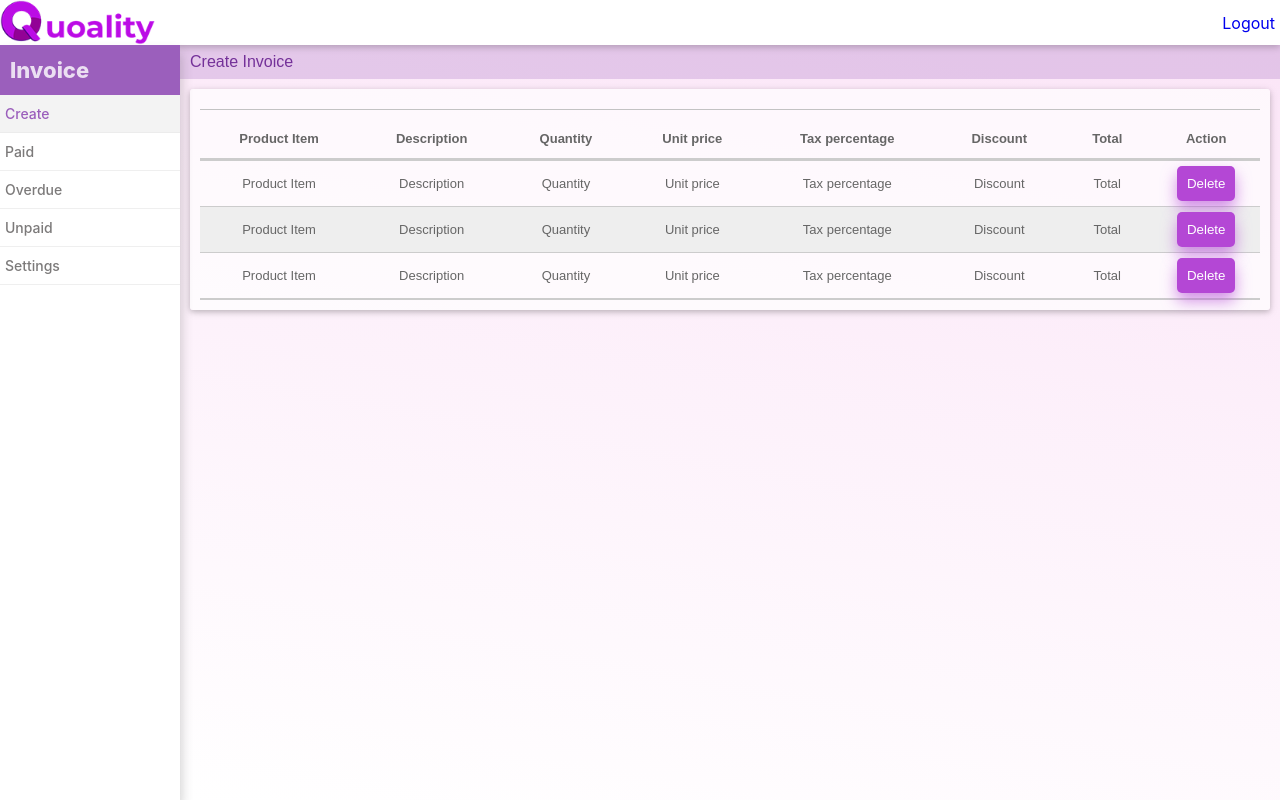
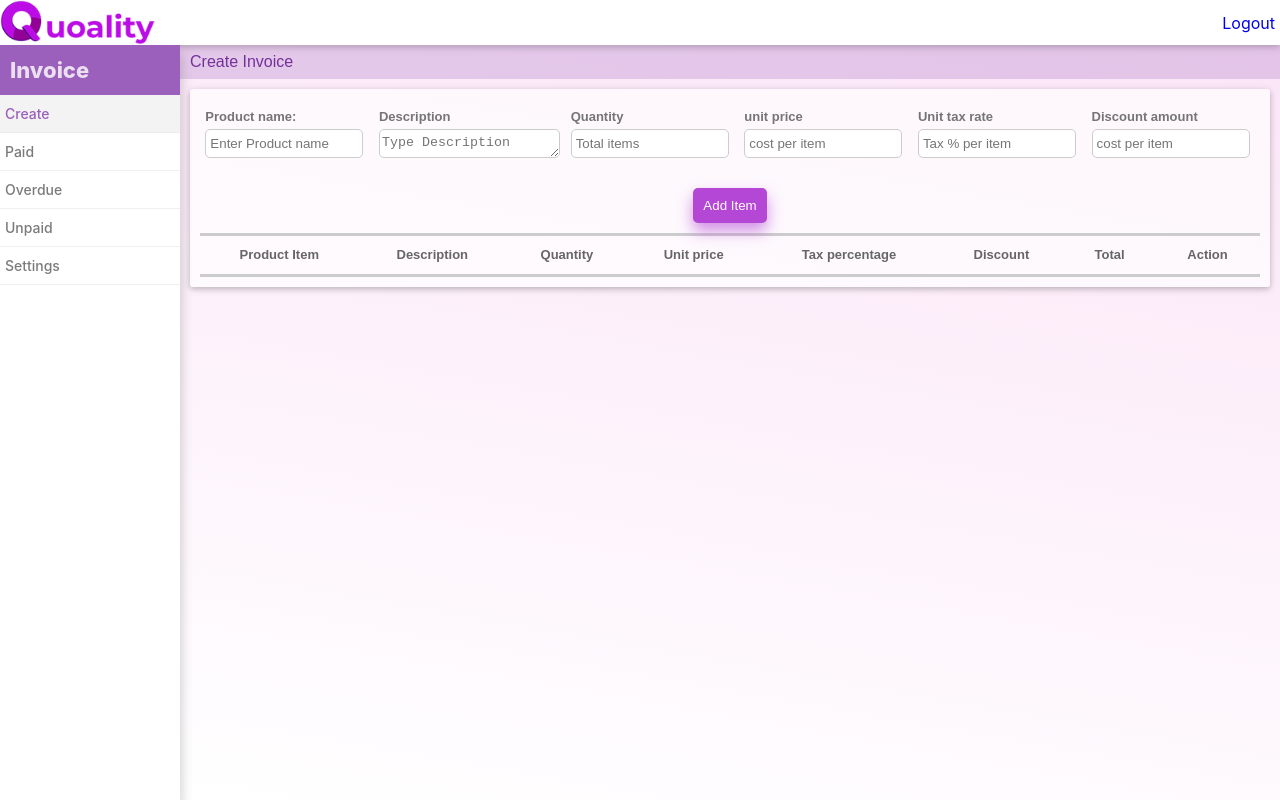
Before and after one commit to blessedjasonmwanza/quoality-invoice, a React (Create React App) app: page /new in a window 1280 px wide. Built offline with nearby package versions, Linux system fonts and the light colour scheme.

Commit message:
Add new item to state and show in table

```diff
--- a/src/assets/css/NewInvoice.css
+++ b/src/assets/css/NewInvoice.css
@@ -1,13 +1,38 @@
+.new-item-form {
+    display: flex;
+    justify-content: space-around;
+    flex-flow: row wrap;
+}
+.new-item-form label{
+    display: inline-flex;
+    flex-direction: column;
+    color: #757575;
+    font-size: 13px;
+    font-weight: 700;
+    margin-top: 10px;
+}
+
+.new-item-form label input,
+.new-item-form label textarea {
+    font-weight: 500;
+    transition: 0.6s;
+    border-radius: 5px;
+}
+.new-item-form label input:focus, .new-item-form label textarea:focus {
+    box-shadow: 0 0 0 3px rgba(180, 71, 213, 0.2);
+}
+
 .new-invoice-table {
     width:100%;
     margin:0 auto;
     clear:both;
     border-collapse:separate;
     border-spacing:0;
-    border-bottom: 1px solid rgb(204, 204, 204);
     color: rgb(102, 102, 102);
     font-size: 13px;
     line-height: 18.2px;
+    border-top: 3px solid rgb(204, 204, 204);
+    margin-top: 10px;
 }
 .new-invoice-table thead tr th {
     border-bottom: 3px solid rgb(204, 204, 204);
@@ -31,3 +56,26 @@
 .new-invoice-table tbody tr:hover{
     background-color: #dddcdc;
 }
+
+input, select {
+    line-height: 25px;
+    margin: 5px;
+    max-height: 26px;
+    padding-left: 4px;
+    min-width: 150px !important;
+    max-width: 150px;
+    margin-left: 0px;
+}
+
+input, select, textarea {
+    border: 1px solid #ccc;
+    outline: none;
+    border-radius: 2px;
+    color: #666;
+}
+textarea {
+    margin-top: 5px;
+    margin-bottom: -10px;
+    height: 20px;
+    padding-top: 5px;
+}
--- a/src/components/New.js
+++ b/src/components/New.js
@@ -1,12 +1,59 @@
-import React from 'react'
+import React, { useState } from 'react'
 import '../assets/css/NewInvoice.css';
 
 export default function New() {
+  const [invoices, setInvoices] = useState([]);
+  const [invoice, setInvoice] = useState({
+    name: '',
+    description: '',
+    quantity: 1,
+    unit_price: 0.00,
+    unit_tax_rate: 0.00,
+    discount: 0.00,
+    total: 0,
+  });
+  const addItem = (e) => {
+    e.preventDefault();
+    const {unit_price, quantity, unit_tax_rate} = invoice;
+    const total = (unit_price * quantity) - ((unit_tax_rate /100) * (unit_price * quantity));
+    const newItem = {...invoice,total: total};
+    setInvoices([...invoices, newItem]);
+    e.target.reset();
+  }
   return (
     <>
       <span className='display-title'>Create Invoice</span>
       <div className='card-hovered'>
-        <hr />
+        <form className='new-item-form' onSubmit={(e) => addItem(e)}>
+          <label>
+            Product name:
+            <input type='text' onInput={(e) => setInvoice({...invoice, name:e.target.value})} placeholder='Enter Product name' required />
+          </label>
+          <label>
+            Description
+            <textarea placeholder='Type Description' onInput={(e) => setInvoice({...invoice, description:e.target.value})}></textarea>
+          </label>
+          <label>
+            Quantity
+            <input type='number' placeholder='Total items' step="1" required onInput={(e) => setInvoice({...invoice, quantity:e.target.value})} />
+          </label>
+          <label>
+            unit price
+            <input type='number' placeholder='cost per item' step="0.01" required onInput={(e) => setInvoice({...invoice, unit_price:e.target.value})} />
+          </label>
+          <label>
+            Unit tax rate
+            <input type='number' placeholder='Tax % per item' max="100" onInput={(e) => setInvoice({...invoice, unit_tax_rate:e.target.value})} />
+          </label>
+          <label>
+            Discount amount
+            <input type='number' placeholder='cost per item' step="0.01" onInput={(e) => setInvoice({...invoice, discount:e.target.value})} />
+          </label>
+          <label>
+            <br />
+            <button className='btn'>Add Item</button>
+          </label>
+        </form>
         <table className='new-invoice-table'>
           <thead>
             <tr>
@@ -21,42 +68,22 @@ export default function New() {
             </tr>
           </thead>
           <tbody>
-            <tr>
-              <td>Product Item</td>
-              <td>Description</td>
-              <td>Quantity</td>
-              <td>Unit price</td>
-              <td>Tax percentage</td>
-              <td>Discount</td>
-              <td>Total</td>
-              <td>
-                <button className='btn'>Delete</button>
-              </td>
-            </tr>
-            <tr>
-              <td>Product Item</td>
-              <td>Description</td>
-              <td>Quantity</td>
-              <td>Unit price</td>
-              <td>Tax percentage</td>
-              <td>Discount</td>
-              <td>Total</td>
-              <td>
-                <button className='btn'>Delete</button>
-              </td>
-            </tr>
-            <tr>
-              <td>Product Item</td>
-              <td>Description</td>
-              <td>Quantity</td>
-              <td>Unit price</td>
-              <td>Tax percentage</td>
-              <td>Discount</td>
-              <td>Total</td>
-              <td>
-                <button className='btn'>Delete</button>
-              </td>
-            </tr>
+            {
+              invoices.map((invoice, i) =>
+                (<tr key={i}>
+                  <td>{invoice.name}</td>
+                  <td>{invoice.description}</td>
+                  <td>{invoice.quantity}</td>
+                  <td>{invoice.unit_price}</td>
+                  <td>{invoice.unit_tax_rate}</td>
+                  <td>{invoice.discount}</td>
+                  <td>{(invoice.total).toFixed(2)}</td>
+                  <td>
+                    <button className='btn'>Delete</button>
+                  </td>
+                </tr>)
+              )
+            }
           </tbody>
         </table>
       </div>
```
